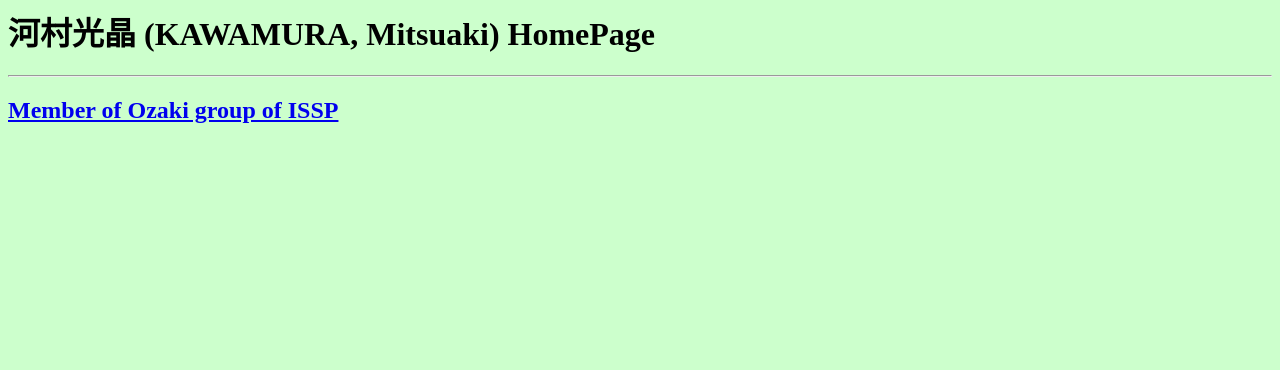
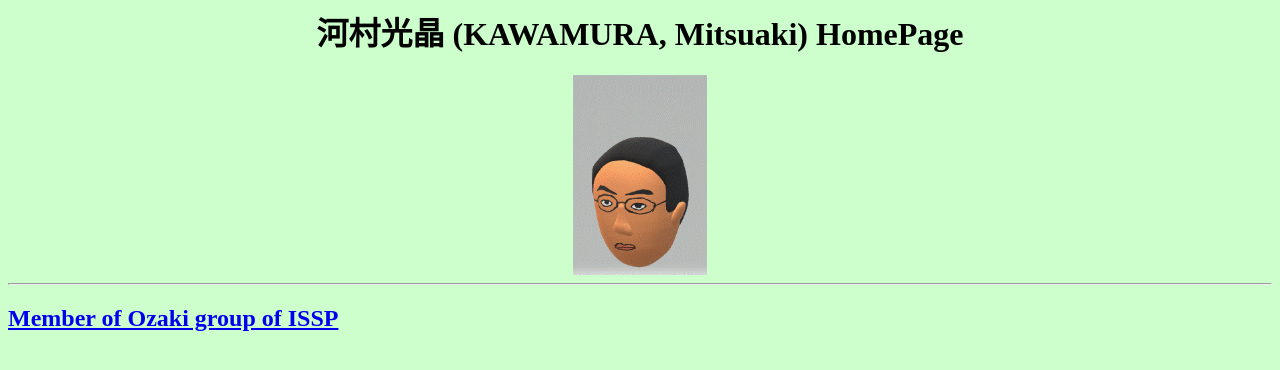
Before and after one commit to mitsuaki1987/mitsuaki1987.github.io, a Jekyll site: the page index_right_ja.html, which Jekyll copies as it is, in a window 1280 px wide. Shown: the top 370 px of the page. Built offline with Jekyll 4.4.1, drawn with Linux system fonts in a browser that asks for light colours.

Commit message:
Add nigaoe

```diff
--- a/index_right_ja.html
+++ b/index_right_ja.html
@@ -17,7 +17,10 @@
   </head>
   <body bgcolor="CCFFCC">
 
-    <h1>河村光晶 (KAWAMURA, Mitsuaki) HomePage</h1>
+    <center>
+      <h1>河村光晶 (KAWAMURA, Mitsuaki) HomePage</h1>
+      <img src="kao.gif" height="200">
+    </center>
     <hr>
 
     <p><h2><a href="https://t-ozaki.issp.u-tokyo.ac.jp/index.html" target="_blank">
```
Also changed, not shown: kao.gif (added).
